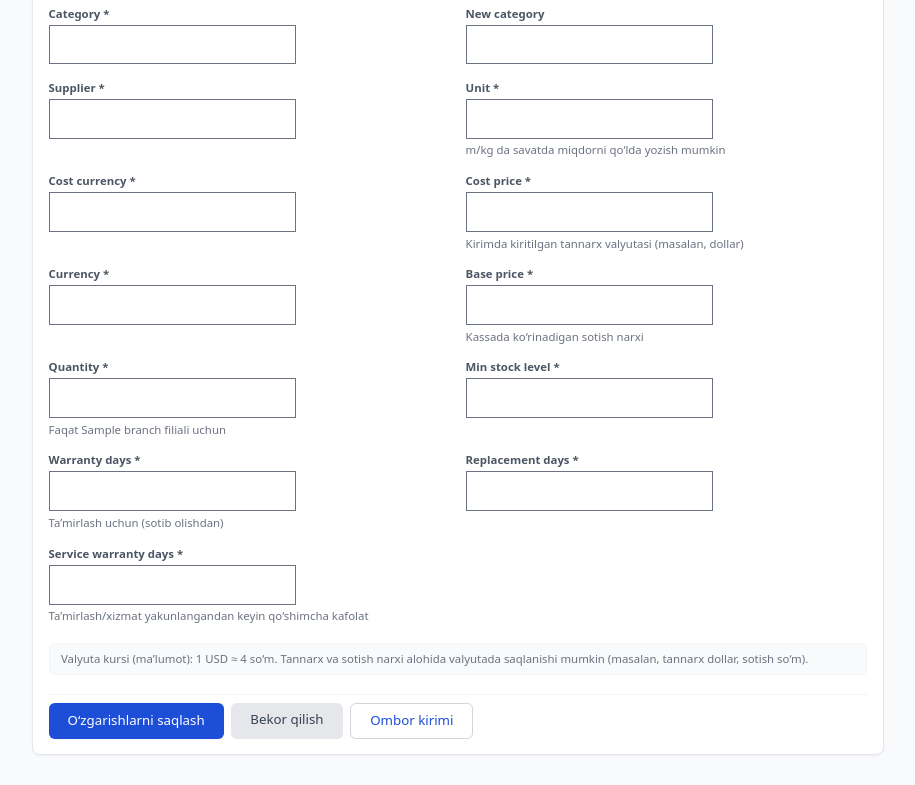
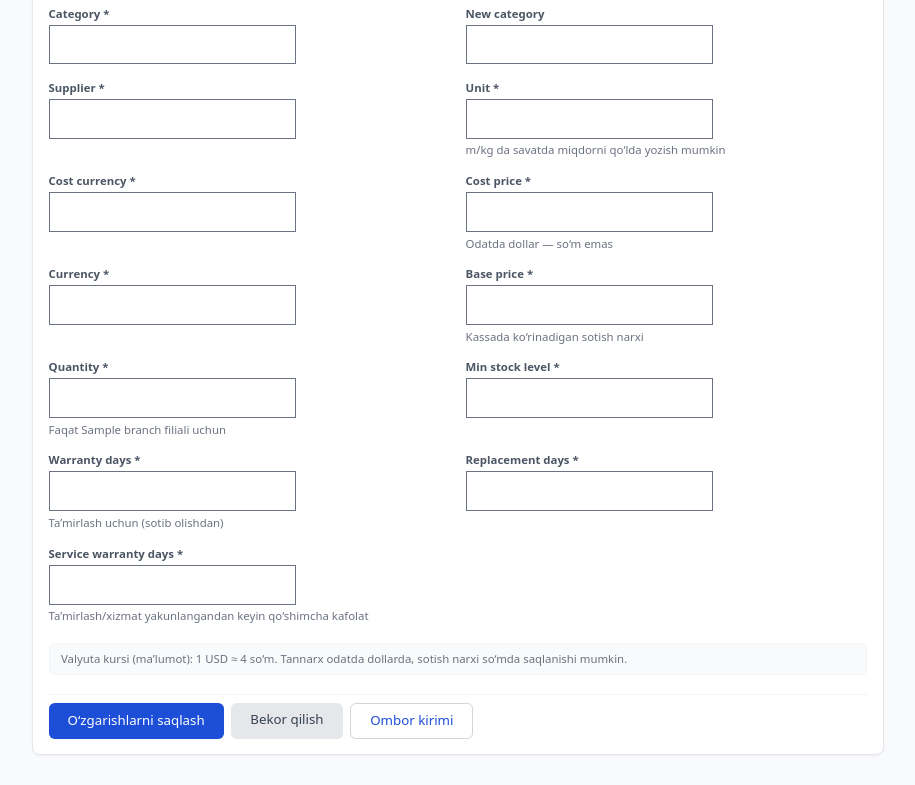
Before and after one commit to Temur8080/tezkor-savdo.uz, a Django app: template accounts/templates/accounts/inventory_update.html in a window 1280 px wide. Shown: the part 449-1234 px from the top of the page, without its empty margins (182-1097 px from the left). Run offline with Django 5.2, Linux system fonts and the light colour scheme; the template is opened without the code that fills it: most values are stand-ins (such as "Sample title", 1, 10 or a date in 2020); grey boxes marked "Sample" are stand-in pictures; form fields are guessed from the names that the template uses; some libraries are stand-ins or nearby versions.

Commit message:
Convert all product cost prices from so'm to USD in the database.
Sets cost_currency default to USD so edit/intake show tannarx in dollars.

Co-authored-by: Cursor <cursoragent@cursor.com>

```diff
--- a/accounts/forms.py
+++ b/accounts/forms.py
@@ -3,7 +3,7 @@ from .models import (
     Employee, Product,
     Supplier, ProductCategory,
 )
-from .money import CURRENCY_CHOICES, CURRENCY_UZS, parse_decimal
+from .money import CURRENCY_CHOICES, CURRENCY_UZS, CURRENCY_USD, parse_decimal
 from decimal import Decimal
 
 
@@ -52,7 +52,7 @@ class InventoryEditForm(forms.Form):
     cost_currency = forms.ChoiceField(
         label='Tannarx valyutasi',
         choices=CURRENCY_CHOICES,
-        initial=CURRENCY_UZS,
+        initial=CURRENCY_USD,
         widget=forms.Select(attrs={'class': _INPUT}),
     )
     cost_price = forms.DecimalField(
--- a/accounts/models.py
+++ b/accounts/models.py
@@ -8,7 +8,7 @@ from django.db import models
 from django.contrib.auth.models import User
 from django.contrib.contenttypes.models import ContentType
 from django.contrib.contenttypes.fields import GenericForeignKey
-from .money import CURRENCY_CHOICES, CURRENCY_UZS, format_money
+from .money import CURRENCY_CHOICES, CURRENCY_UZS, CURRENCY_USD, format_money
 
 class Viloyat(models.Model):
     name = models.CharField('Nomi', max_length=120, unique=True)
@@ -537,8 +537,8 @@ class Product(models.Model):
         'Tannarx valyutasi',
         max_length=3,
         choices=CURRENCY_CHOICES,
-        default=CURRENCY_UZS,
-        help_text='Tannarx shu valyutada saqlanadi (kirim valyutasi)',
+        default=CURRENCY_USD,
+        help_text='Tannarx odatda dollarda saqlanadi',
     )
     cost_price = models.DecimalField('Tannarx', max_digits=14, decimal_places=2)
     min_stock_level = models.DecimalField('Minimal zaxira', max_digits=12, decimal_places=3, default=Decimal('3'))
--- a/accounts/templates/accounts/inventory_update.html
+++ b/accounts/templates/accounts/inventory_update.html
@@ -95,7 +95,7 @@
                     <label class="block text-xs font-semibold text-gray-600 mb-1">{{ form.cost_price.label }} *</label>
                     {{ form.cost_price }}
                     {% if form.cost_price.errors %}<p class="text-xs text-red-600 mt-1">{{ form.cost_price.errors.0 }}</p>{% endif %}
-                    <p class="text-xs text-gray-500 mt-1">Kirimda kiritilgan tannarx valyutasi (masalan, dollar)</p>
+                    <p class="text-xs text-gray-500 mt-1">Odatda dollar — so‘m emas</p>
                 </div>
 
                 <div>
@@ -143,8 +143,7 @@
 
             <p class="text-xs text-gray-500 bg-gray-50 border border-gray-100 rounded-md px-3 py-2">
                 Valyuta kursi (ma’lumot): 1 USD ≈ {{ usd_rate }} so‘m.
-                Tannarx va sotish narxi alohida valyutada saqlanishi mumkin
-                (masalan, tannarx dollar, sotish so‘m).
+                Tannarx odatda dollarda, sotish narxi so‘mda saqlanishi mumkin.
             </p>
 
             <div class="flex flex-wrap gap-2 pt-2 border-t border-gray-100">
```
Also changed, not shown: accounts/migrations/0066_convert_cost_prices_to_usd.py (added).
